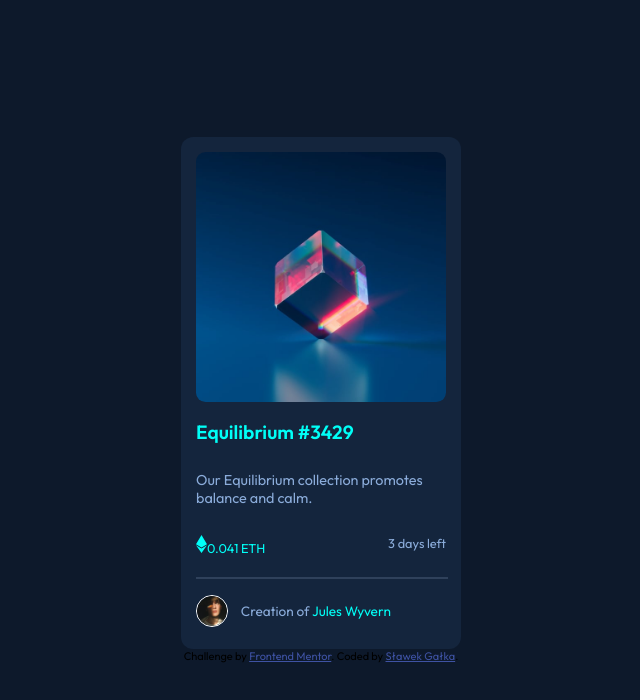
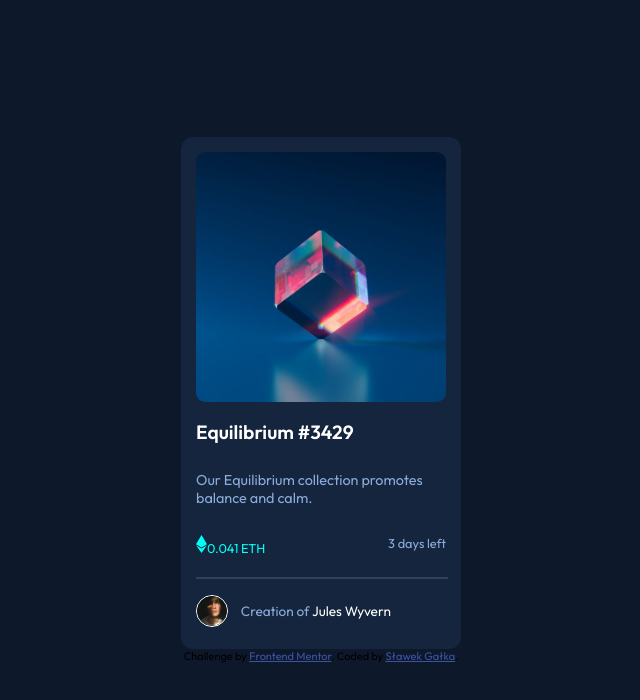
Before and after one commit to Sonik6/nft-preview, a plain HTML site: page index.html in a window 1280 px wide. Shown: the whole page, without its empty margins (319-959 px from the left). Drawn offline with Linux system fonts and the light colour scheme; files whose address does not match are found by name.

Commit message:
Update style.css

```diff
--- a/styles/style.css
+++ b/styles/style.css
@@ -62,11 +62,13 @@ main{
 
 h1{
   font-size: 1.2rem;
+  color: hsl(0, 0%, 100%);
+  font-weight: 600;
+}
+h1:hover{
+  cursor: pointer;
   color: hsl(178, 100%, 50%);
-  font-weight: 600;
-  cursor: pointer;
 }
-
 hr{
   width: 100%;
   border: 1px solid hsl(215, 32%, 27%);
@@ -113,6 +115,10 @@ hr{
 }
 
 .anchor{
+  color: hsl(0, 0%, 100%);
+  cursor: pointer;
+}
+.anchor:hover{
   color: hsl(178, 100%, 50%);
   cursor: pointer;
 }
```
